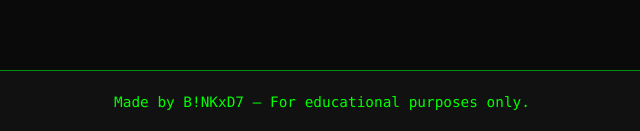
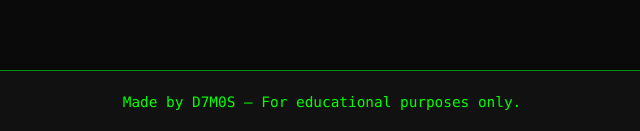
Before and after one commit to ahmadkaddah/Security-Playground, a plain HTML site: page admin-panel.html in a window 1280 px wide. Shown: the part 666-797 px from the top of the page, 318-958 px from the left. Drawn offline with Linux system fonts and the light colour scheme.

Commit message:
Add files via upload

```diff
--- a/admin-panel.html
+++ b/admin-panel.html
@@ -43,7 +43,7 @@
   </div>
 
   <footer>
-    Made by B!NKxD7 — For educational purposes only.
+    Made by D7M0S — For educational purposes only.
   </footer>
 </body>
 
```
Also changed, not shown: auth.html (+1 -1 lines), base64.html (+1 -1 lines), captcha.html (+1 -1 lines), clickjacking.html (+1 -1 lines), csrf.html (+1 -1 lines), dirlisting.html (+1 -1 lines), idor.html (+1 -1 lines), index.html (+1 -1 lines), misconfig.html (+1 -1 lines), sqli.html (+1 -1 lines), weakpass.html (+1 -1 lines), xss.html (+1 -1 lines).
